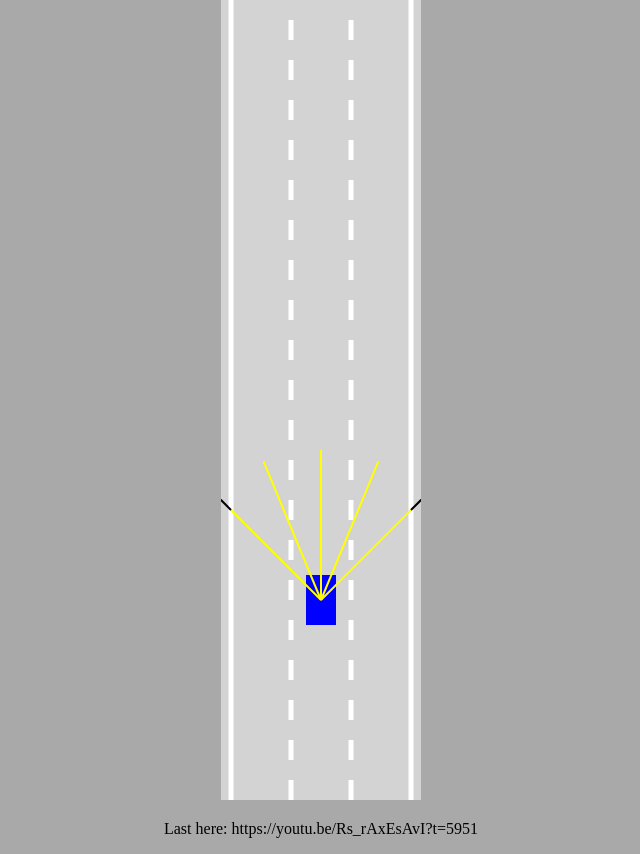
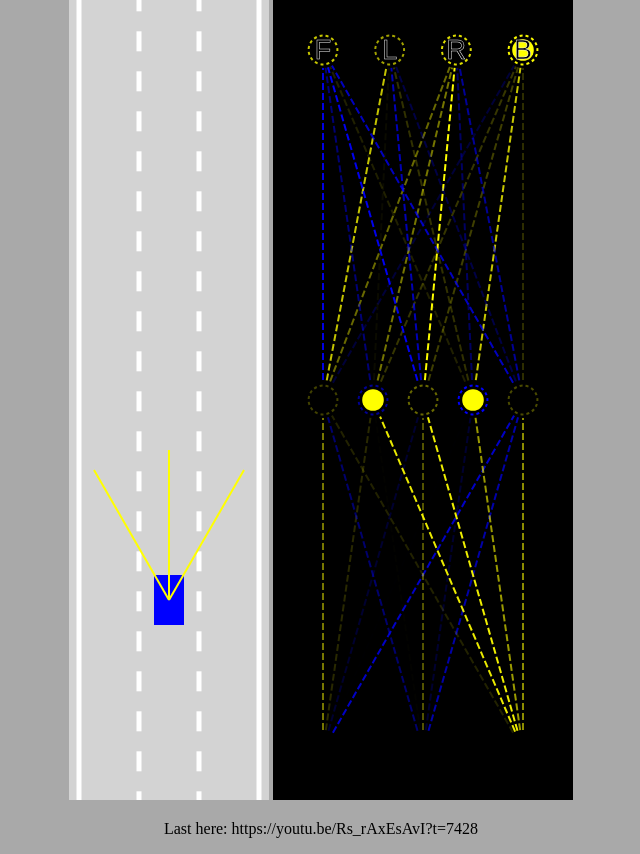
Before and after one commit to crispinagar/self-driving-car-project, a plain HTML site: page index.html in a window 1280 px wide. Shown: the whole page, without its empty margins (319-959 px from the left). Drawn offline with Linux system fonts and the light colour scheme.

Commit message:
Added visualiser code

```diff
--- a/car.js
+++ b/car.js
@@ -16,7 +16,7 @@ class Car{
 
     if(controlType!="DUMMY"){
       this.sensor=new Sensor(this);
-      this.brain = new NeuralNetwork([this.sensor.rayCount,6,4]);
+      this.brain = new NeuralNetwork([this.sensor.rayCount,5,4]);
     }
     this.controls=new Controls(controlType);
   }
--- a/index.html
+++ b/index.html
@@ -4,7 +4,9 @@
   <link rel="stylesheet" href="style.css">
 </head>
 <body>
-  <canvas id="myCanvas"></canvas>
+  <canvas id="carCanvas"></canvas>
+  <canvas id="networkCanvas"></canvas>
+  <script src="visualizer.js"></script>
   <script src="network.js"></script>
   <script src="sensor.js"></script>
   <script src="utils.js"></script>
@@ -14,6 +16,6 @@
   <script src="main.js"></script>
 
 
-  <p>Last here: https://youtu.be/Rs_rAxEsAvI?t=5951</p>
+  <p>Last here: https://youtu.be/Rs_rAxEsAvI?t=7428</p>
 </body>
 </html>
--- a/main.js
+++ b/main.js
@@ -1,8 +1,12 @@
-const canvas=document.getElementById("myCanvas")
-canvas.width=200;
+const carCanvas=document.getElementById("carCanvas")
+carCanvas.width=200;
+const networkCanvas=document.getElementById("networkCanvas")
+networkCanvas.width=300;
 
-const ctx=canvas.getContext("2d");
-const road=new Road(canvas.width/2,canvas.width*0.9);
+
+const carCtx=carCanvas.getContext("2d");
+const networkCtx=networkCanvas.getContext("2d");
+const road=new Road(carCanvas.width/2,carCanvas.width*0.9);
 const car=new Car(road.getLaneCentre(1),100,30,50,"AI");
 const traffic=[
   new Car(road.getLaneCentre(1),-100,30,50,"DUMMY",2)
@@ -10,20 +14,25 @@ const traffic=[
 
 animate();
 
-function animate(){
+function animate(time){
   for(let i=0;i<traffic.length;i++){
     traffic[i].update(road.borders,[]);
   }
   car.update(road.borders,traffic);
-  canvas.height=window.innerHeight;
-  ctx.save();
-  ctx.translate(0,-car.y+canvas.height*0.75);
+  carCanvas.height=window.innerHeight;
+  networkCanvas.height=window.innerHeight;
+  carCtx.save();
+  carCtx.translate(0,-car.y+carCanvas.height*0.75);
 
-  road.draw(ctx);
+  road.draw(carCtx);
   for(let i=0;i<traffic.length;i++){
-    traffic[i].draw(ctx,"red");
+    traffic[i].draw(carCtx,"red");
   }
-  car.draw(ctx,"blue");
-  ctx.restore();
+  car.draw(carCtx,"blue");
+  carCtx.restore();
+
+
+  networkCtx.lineDashOffset=-time/50;
+  Visualizer.drawNetwork(networkCtx,car.brain);
   requestAnimationFrame(animate);
 }
--- a/sensor.js
+++ b/sensor.js
@@ -1,9 +1,9 @@
 class Sensor{
   constructor(car){
     this.car=car;
-    this.rayCount=5;
+    this.rayCount=3;
     this.rayLength=150;
-    this.raySpread=Math.PI/2;
+    this.raySpread=Math.PI/3;
     this.rays=[];
     this.readings=[];
   }
--- a/style.css
+++ b/style.css
@@ -4,6 +4,9 @@ body{
   overflow:hidden;
   text-align:center;
 }
-#myCanvas{
+#carCanvas{
   background:lightgray;
 }
+#networkCanvas{
+  background:black;
+}
--- /dev/null
+++ b/visualizer.js
@@ -0,0 +1,118 @@
+class Visualizer{
+  static drawNetwork(ctx,network){
+      const margin=50;
+      const left=margin;
+      const top=margin;
+      const width=ctx.canvas.width-margin*2;
+      const height=ctx.canvas.height-margin*2;
+
+      const levelHeight=height/network.levels.length;
+
+      for(let i=network.levels.length-1;i>=0;i--){
+          const levelTop=top+
+              lerp(
+                  height-levelHeight,
+                  0,
+                  network.levels.length==1
+                      ?0.5
+                      :i/(network.levels.length-1)
+              );
+
+          ctx.setLineDash([7,3]);
+          Visualizer.drawLevel(ctx,network.levels[i],
+              left,levelTop,
+              width,levelHeight,
+              i==network.levels.length-1
+                  ?['F','L','R','B']
+                  :[]
+          );
+      }
+  }
+
+  static drawLevel(ctx,level,left,top,width,height,outputLabels){
+      const right=left+width;
+      const bottom=top+height;
+
+      const {inputs,outputs,weights,biases}=level;
+
+      for(let i=0;i<inputs.length;i++){
+          for(let j=0;j<outputs.length;j++){
+              ctx.beginPath();
+              ctx.moveTo(
+                  Visualizer.#getNodeX(inputs,i,left,right),
+                  bottom
+              );
+              ctx.lineTo(
+                  Visualizer.#getNodeX(outputs,j,left,right),
+                  top
+              );
+              ctx.lineWidth=2;
+              ctx.strokeStyle=getRGBA(weights[i][j]);
+              ctx.stroke();
+          }
+      }
+
+      const nodeRadius=18;
+      for(let i=0;i<inputs.length;i++){
+          const x=Visualizer.#getNodeX(inputs,i,left,right);
+          ctx.beginPath();
+          ctx.arc(x,bottom,nodeRadius,0,Math.PI*2);
+          ctx.fillStyle="black";
+          ctx.fill();
+          ctx.beginPath();
+          ctx.arc(x,bottom,nodeRadius*0.6,0,Math.PI*2);
+          ctx.fillStyle=getRGBA(inputs[i]);
+          ctx.fill();
+      }
+
+      for(let i=0;i<outputs.length;i++){
+          const x=Visualizer.#getNodeX(outputs,i,left,right);
+          ctx.beginPath();
+          ctx.arc(x,top,nodeRadius,0,Math.PI*2);
+          ctx.fillStyle="black";
+          ctx.fill();
+          ctx.beginPath();
+          ctx.arc(x,top,nodeRadius*0.6,0,Math.PI*2);
+          ctx.fillStyle=getRGBA(outputs[i]);
+          ctx.fill();
+
+          ctx.beginPath();
+          ctx.lineWidth=2;
+          ctx.arc(x,top,nodeRadius*0.8,0,Math.PI*2);
+          ctx.strokeStyle=getRGBA(biases[i]);
+          ctx.setLineDash([3,3]);
+          ctx.stroke();
+          ctx.setLineDash([]);
+
+          if(outputLabels[i]){
+              ctx.beginPath();
+              ctx.textAlign="center";
+              ctx.textBaseline="middle";
+              ctx.fillStyle="black";
+              ctx.strokeStyle="white";
+              ctx.font=(nodeRadius*1.5)+"px Arial";
+              ctx.fillText(outputLabels[i],x,top+nodeRadius*0.1);
+              ctx.lineWidth=0.5;
+              ctx.strokeText(outputLabels[i],x,top+nodeRadius*0.1);
+          }
+      }
+  }
+
+  static #getNodeX(nodes,index,left,right){
+      return lerp(
+          left,
+          right,
+          nodes.length==1
+              ?0.5
+              :index/(nodes.length-1)
+      );
+  }
+}
+
+function getRGBA(value){
+  const alpha=Math.abs(value);
+  const R=value<0?0:255;
+  const G=R;
+  const B=value>0?0:255;
+  return "rgba("+R+","+G+","+B+","+alpha+")";
+}
```
